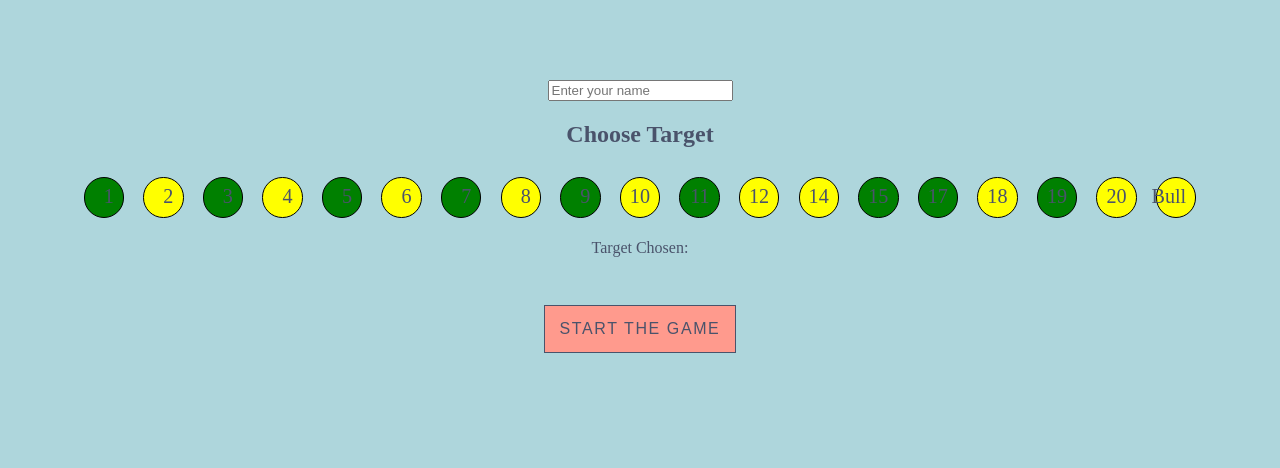
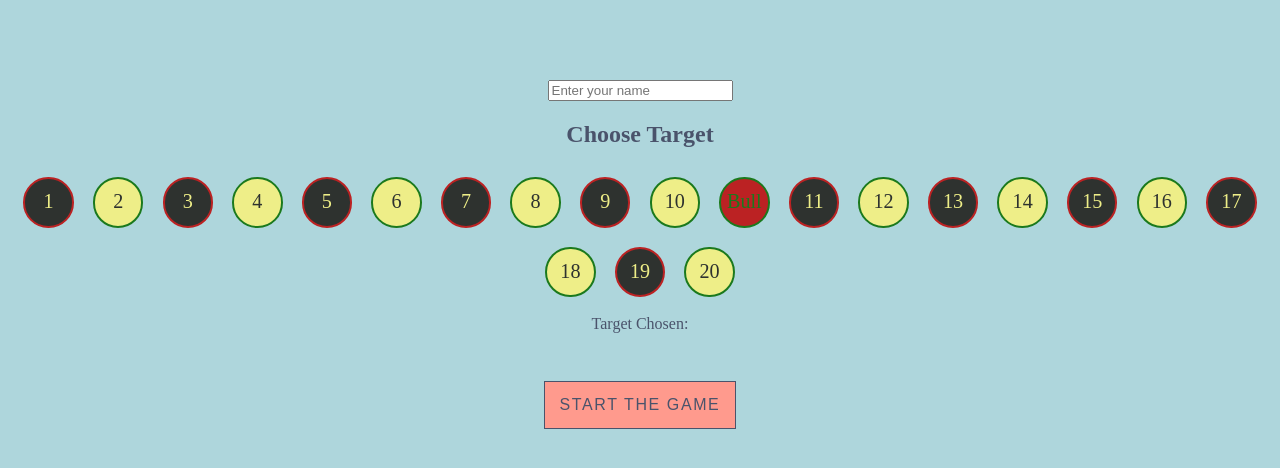
Before and after one commit to Astig-1982/darts-master-practice-2, a React (Create React App) app: page /choose-target in a window 1280 px wide. Shown: the top 468 px of the page. Built offline with nearby package versions, Linux system fonts and the light colour scheme; a web font is replaced by a local one.

Commit message:
Styled the targets

```diff
--- a/src/components/theTarget/the-target.component.jsx
+++ b/src/components/theTarget/the-target.component.jsx
@@ -7,7 +7,7 @@ import { setCurrentTarget } from '../../redux/target/target.actions';
 
 const TheTarget = ({ theTarget, setCurrentTarget }) => {
     return(
-        <div className={`${parseInt(theTarget) % 2 ? 'green' : 'yellow'}
+        <div className={`${isNaN(parseInt(theTarget)) ? 'red' : ''} ${parseInt(theTarget) % 2 ? 'black' : 'yellow'}
         target-holder`} onClick={() => setCurrentTarget(theTarget)}><span className='target'>{theTarget}</span></div>
     );
 };
--- a/src/components/theTarget/the-target.styles.css
+++ b/src/components/theTarget/the-target.styles.css
@@ -1,26 +1,39 @@
 .target-holder {
-    width: 2.4rem;
-    height: 2.4rem;
-    border: 1px solid #000000;
+    width: 2.9rem;
+    height: 2.9rem;
     border-radius: 50%;
     cursor: pointer;
     text-align: center;
     display: inline-block;
     margin: .6rem;
+    opacity: .9;
     position: relative;
+}
+
+.target-holder:hover {
+    opacity: 1;
 }
 
 .target {
     font-size: 126%;
-    position: absolute;
-    top: 16%;
-    right: 24%;
+    position: inherit;
+    top: 23%;
+    text-align: center;
 }
 
-.green {
-    background-color: green;
+.black {
+    background-color: #21211d;
+    color: #f5f17f;
+    border: 2px solid #bd0f0f;
 }
 
 .yellow {
-    background-color: yellow;
+    background-color: #f5f17f;
+    color: #21211d;
+    border: 2px solid #0c7009;
 }
+
+.red {
+    background-color: #bd0f0f;
+    color: #0c7009;
+}
--- a/src/redux/target/target.reducer.js
+++ b/src/redux/target/target.reducer.js
@@ -1,7 +1,7 @@
 import targetActionTypes from "./target.types";
 
 const INITIAL_STATE = {
-    allTargets: [1, 2, 3, 4, 5, 6, 7, 8, 9, 10, 11, 12, 14, 15, 17, 18, 19, 20, 'Bull'],
+    allTargets: [1, 2, 3, 4, 5, 6, 7, 8, 9, 10, 'Bull', 11, 12, 13, 14, 15, 16, 17, 18, 19, 20],
     currentTarget: null
 }
 
```
